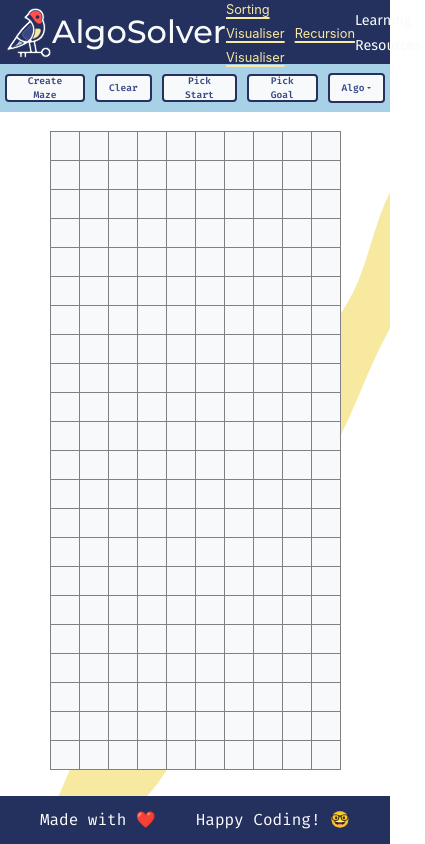
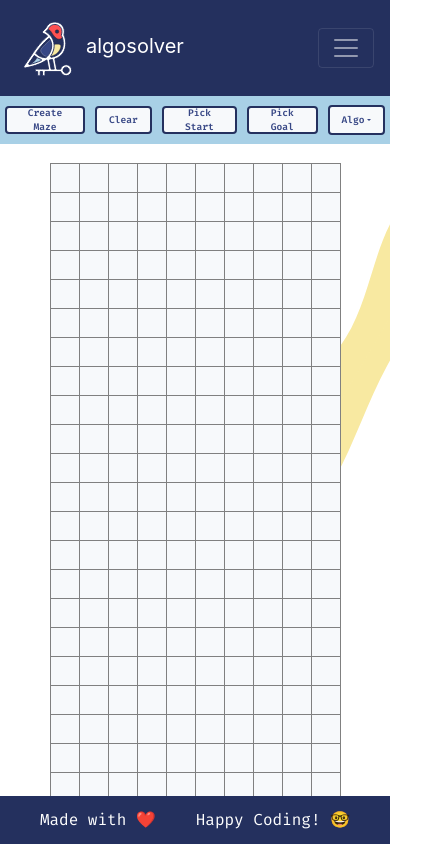
Before and after one commit to 0xDAEF0F/bfs-visualizer, a React (Create React App) app: page / in a window 390 px wide. Shown: the whole page, 425 px wide, since content can reach past the window. Built offline with nearby package versions, Linux system fonts and the light colour scheme.

Commit message:
hamburgerMenu

```diff
--- a/src/components/Header.js
+++ b/src/components/Header.js
@@ -1,6 +1,7 @@
-import React from 'react'
-import { Link } from "react-router-dom"
-import logo from "../assets/logo.svg"
+import React from 'react';
+import { Link } from "react-router-dom";
+import { Nav, Navbar, NavDropdown } from "react-bootstrap";
+import { ReactComponent as Logo } from "../assets/logo.svg";
 
 function Header({ location }) {
 
@@ -19,19 +20,38 @@ function Header({ location }) {
     }
 
     return (
-        <div className="header">
-            <div className={'logo-container'}>
-                <img src={logo} alt="logo" />
-                <Link to="/" className="logo-name">AlgoSolver</Link>
-            </div>
-            <div className="sections">
-                <Link to={routes[0]}>{names[0]}</Link>
-                <Link to={routes[1]}>{names[1]}</Link>
-            </div>
-            <div className="resources">
-                <Link to="/">Learning Resources</Link>
-            </div>
-        </div>
+        // <div className="header">
+        //     <div className={'logo-container'}>
+        //         <img src={logo} alt="logo" />
+        //         <Link to="/" className="logo-name">AlgoSolver</Link>
+        //     </div>
+        //     <div className="sections">
+        //         <Link to={routes[0]}>{names[0]}</Link>
+        //         <Link to={routes[1]}>{names[1]}</Link>
+        //     </div>
+        //     <div className="resources">
+        //         <Link to="/">Learning Resources</Link>
+        //     </div>
+        // </div>
+        <Navbar className='navbar-dark' expand='lg'>
+            <Navbar.Brand href='/'>
+                <Logo
+                    alt="logo"
+                />
+                algosolver
+            </Navbar.Brand>
+            <Navbar.Toggle aria-controls="responsive-navbar-nav" />
+            <Navbar.Collapse>
+                <Nav className='mr-auto'>
+                    <Nav.Link href={routes[0]}>{names[0]}</Nav.Link>
+                    <Nav.Link href={routes[1]}>{names[1]}</Nav.Link>
+                </Nav>
+                <NavDropdown.Divider />
+                <Nav>
+                    <Nav.Link>Learning Resources</Nav.Link>
+                </Nav>
+            </Navbar.Collapse>
+        </Navbar>
     )
 }
 
--- a/src/sass/App.css
+++ b/src/sass/App.css
@@ -40,6 +40,14 @@
 .btn-primary:not(:disabled):not(.disabled):active, .btn-primary:not(:disabled):not(.disabled):focus {
   background-color: #374785;
   border-color: #24305e;
+  color: #f7f9fb;
+}
+
+.navbar {
+  background-color: #24305e;
+}
+
+.navbar a {
   color: #f7f9fb;
 }
 
--- a/src/sass/App.scss
+++ b/src/sass/App.scss
@@ -48,6 +48,14 @@ $text-font: "Fira Code", monospace;
         border-color: $dark;
         color: $light;
     }
+}
+
+.navbar{
+    background-color: $dark;
+    a {
+    color: $light;
+    }
+
 }
 
 .header {
@@ -117,7 +125,6 @@ $text-font: "Fira Code", monospace;
 
 .grid{
     @include flex-center(center);
-    // width: 100vw;
     flex-direction: column;
     padding-top: 5%;
     padding-bottom: 8%;
```
Also changed, not shown: src/assets/logo.svg, 1 other file (tests, documents, lock files or other folders).
